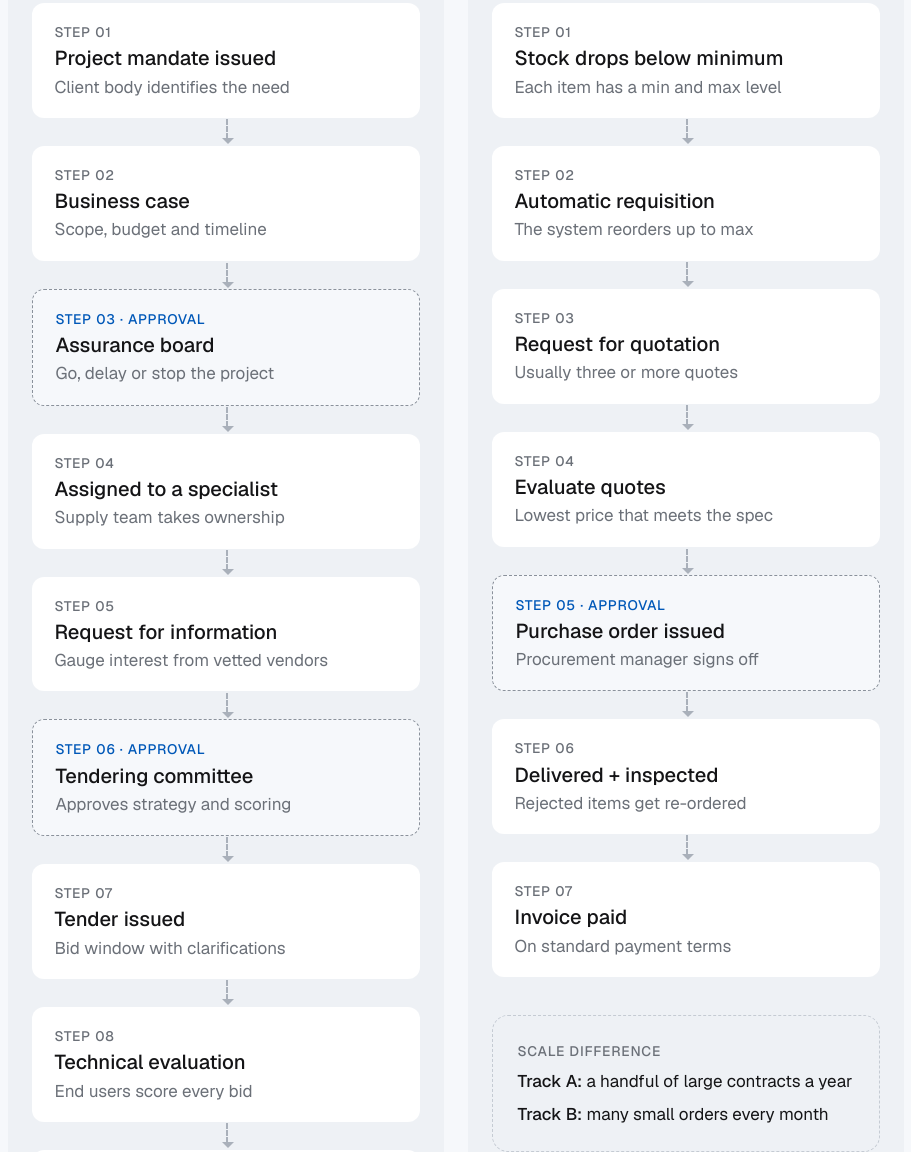
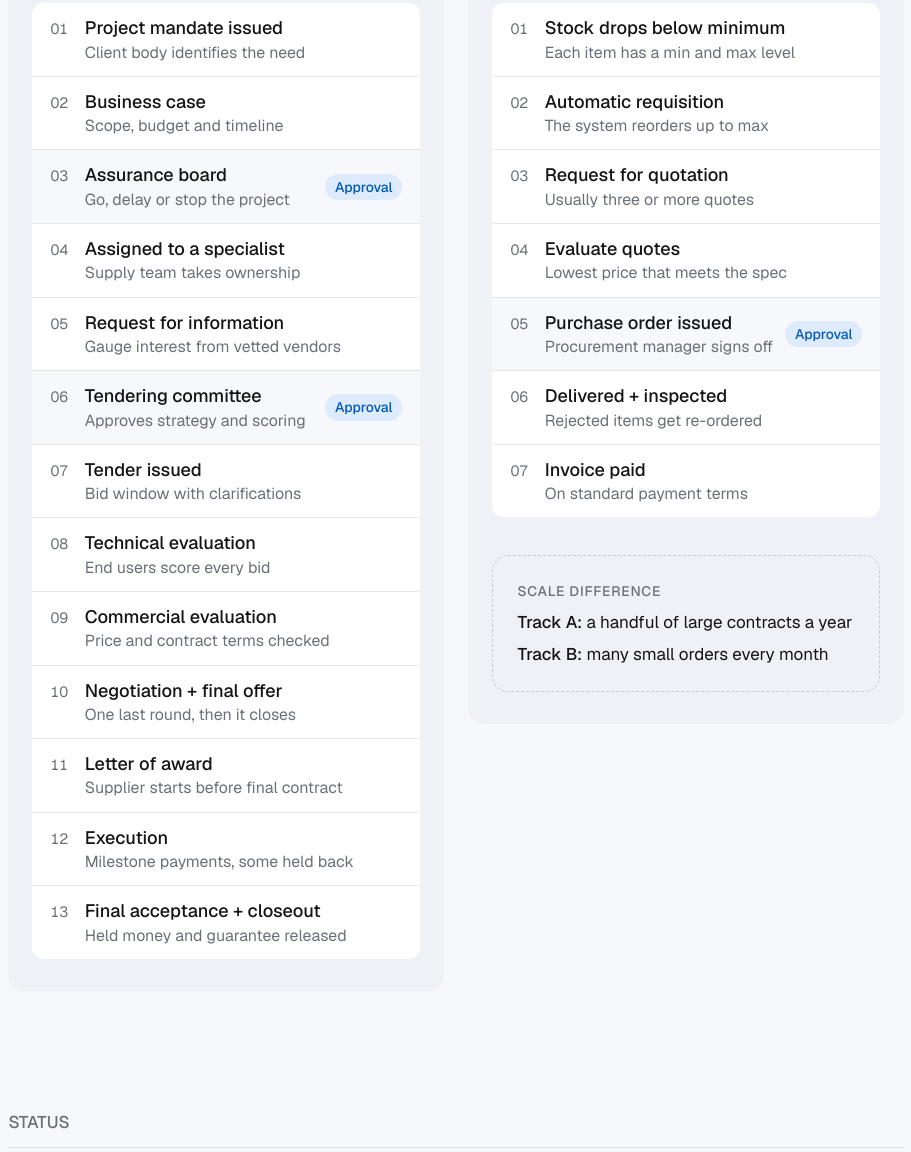
Before and after one commit to camrynrozario6/portfolio-website, a plain HTML site: page procurement.html in a window 1280 px wide. Shown: the part 3988-5140 px from the top of the page, without its empty margins (286-1197 px from the left). Drawn offline with nearby package versions, Linux system fonts and the light colour scheme.

Commit message:
Show procurement flow steps as compact rows
Co-Authored-By: Claude Opus 5.5 <noreply@anthropic.com>
Claude-Session: https://claude.ai/code/session_014gZA4iBpKTsabq1U4AyJYU

```diff
--- a/css/style.css
+++ b/css/style.css
@@ -797,15 +797,15 @@ main.case .flow-illo { display: flex; justify-content: center; margin-bottom: va
 main.case .flow-illo svg { width: 100%; max-width: 320px; height: auto; }
 main.case .flow-track h3 { font-family: var(--serif); font-weight: 400; font-size: 1.6rem; line-height: 1.25; color: var(--primary-brown); }
 main.case .flow-sub { font-size: 1rem; line-height: 1.55; color: var(--secondary-brown); }
-main.case .flow-steps { list-style: none; margin: var(--s3) 0 0; padding: 0; display: flex; flex-direction: column; gap: 28px; }
-main.case .flow-steps li { position: relative; display: flex; flex-direction: column; align-items: flex-start; gap: 2px; padding: 18px 22px; border-radius: 12px; background: #fff; }
-main.case .flow-steps li + li::before { content: ""; position: absolute; left: 50%; top: -27px; height: 20px; border-left: 2px dashed #A9B0BA; }
-main.case .flow-steps li + li::after { content: ""; position: absolute; left: calc(50% - 5px); top: -8px; border: 6px solid transparent; border-top-color: #A9B0BA; border-bottom: 0; margin-left: 0.5px; }
-main.case .flow-steps li.gate { background: rgb(246, 248, 251); border: 1.5px dashed #8A919B; }
-main.case .flow-eyebrow { font-size: 0.8125rem; font-weight: 500; letter-spacing: .06em; text-transform: uppercase; color: var(--secondary-brown); }
-main.case .flow-steps li.gate .flow-eyebrow { color: #0058B8; }
-main.case .flow-title { font-size: 1.1875rem; font-weight: 500; line-height: 1.35; color: var(--primary-brown); }
-main.case .flow-desc { font-size: 1rem; line-height: 1.5; color: var(--secondary-brown); }
+main.case .flow-steps { list-style: none; margin: var(--s3) 0 0; padding: 0; background: #fff; border-radius: 12px; overflow: hidden; }
+main.case .flow-steps li { display: flex; align-items: baseline; gap: 12px; padding: 12px 18px; border-top: 1px solid var(--line); }
+main.case .flow-steps li:first-child { border-top: 0; }
+main.case .flow-steps li.gate { background: rgb(246, 248, 251); }
+main.case .flow-num { flex: none; width: 1.5em; font-size: 0.875rem; color: var(--secondary-brown); font-variant-numeric: tabular-nums; }
+main.case .flow-text { flex: 1; min-width: 0; display: flex; flex-direction: column; gap: 1px; }
+main.case .flow-title { font-size: 1.0625rem; font-weight: 500; line-height: 1.4; color: var(--primary-brown); }
+main.case .flow-desc { font-size: 0.9375rem; line-height: 1.4; color: var(--secondary-brown); }
+main.case .flow-tag { flex: none; align-self: center; padding: 2px 10px; border-radius: 999px; background: rgba(0, 122, 255, 0.1); color: #0058B8; font-size: 0.8125rem; font-weight: 500; white-space: nowrap; }
 main.case .flow-scale { margin-top: var(--s4); padding: var(--s3); border: 1.5px dashed #C5CBD3; border-radius: var(--radius); display: flex; flex-direction: column; gap: 6px; }
 main.case .flow-scale p:not(.evidence-label) { font-size: 1rem; line-height: 1.55; }
 main.case .flow-scale strong { font-weight: 500; }
--- a/procurement.html
+++ b/procurement.html
@@ -23,7 +23,7 @@
   <link rel="preconnect" href="https://fonts.googleapis.com">
   <link rel="preconnect" href="https://fonts.gstatic.com" crossorigin>
   <link href="https://fonts.googleapis.com/css2?family=Caladea:ital,wght@0,400;0,700;1,400&family=Geist:wght@400;500;600&display=swap" rel="stylesheet">
-  <link rel="stylesheet" href="css/style.css?v=20261119c">
+  <link rel="stylesheet" href="css/style.css?v=20261119d">
   <script>/* page-load animation: hide content until it flows in (skipped if reduced motion) */
     if (!matchMedia("(prefers-reduced-motion: reduce)").matches) {
       document.documentElement.classList.add("js-reveal");
@@ -150,19 +150,19 @@
               <h3>Large supply chain projects</h3>
               <p class="flow-sub">Big, one-off projects with a formal tender</p>
               <ol class="flow-steps" aria-label="Steps for large supply chain projects">
-                <li><span class="flow-eyebrow">Step 01</span><span class="flow-title">Project mandate issued</span><span class="flow-desc">Client body identifies the need</span></li>
-                <li><span class="flow-eyebrow">Step 02</span><span class="flow-title">Business case</span><span class="flow-desc">Scope, budget and timeline</span></li>
-                <li class="gate"><span class="flow-eyebrow">Step 03 · Approval</span><span class="flow-title">Assurance board</span><span class="flow-desc">Go, delay or stop the project</span></li>
-                <li><span class="flow-eyebrow">Step 04</span><span class="flow-title">Assigned to a specialist</span><span class="flow-desc">Supply team takes ownership</span></li>
-                <li><span class="flow-eyebrow">Step 05</span><span class="flow-title">Request for information</span><span class="flow-desc">Gauge interest from vetted vendors</span></li>
-                <li class="gate"><span class="flow-eyebrow">Step 06 · Approval</span><span class="flow-title">Tendering committee</span><span class="flow-desc">Approves strategy and scoring</span></li>
-                <li><span class="flow-eyebrow">Step 07</span><span class="flow-title">Tender issued</span><span class="flow-desc">Bid window with clarifications</span></li>
-                <li><span class="flow-eyebrow">Step 08</span><span class="flow-title">Technical evaluation</span><span class="flow-desc">End users score every bid</span></li>
-                <li><span class="flow-eyebrow">Step 09</span><span class="flow-title">Commercial evaluation</span><span class="flow-desc">Price and contract terms checked</span></li>
-                <li><span class="flow-eyebrow">Step 10</span><span class="flow-title">Negotiation + final offer</span><span class="flow-desc">One last round, then it closes</span></li>
-                <li><span class="flow-eyebrow">Step 11</span><span class="flow-title">Letter of award</span><span class="flow-desc">Supplier starts before final contract</span></li>
-                <li><span class="flow-eyebrow">Step 12</span><span class="flow-title">Execution</span><span class="flow-desc">Milestone payments, some held back</span></li>
-                <li><span class="flow-eyebrow">Step 13</span><span class="flow-title">Final acceptance + closeout</span><span class="flow-desc">Held money and guarantee released</span></li>
+                <li><span class="flow-num">01</span><span class="flow-text"><span class="flow-title">Project mandate issued</span><span class="flow-desc">Client body identifies the need</span></span></li>
+                <li><span class="flow-num">02</span><span class="flow-text"><span class="flow-title">Business case</span><span class="flow-desc">Scope, budget and timeline</span></span></li>
+                <li class="gate"><span class="flow-num">03</span><span class="flow-text"><span class="flow-title">Assurance board</span><span class="flow-desc">Go, delay or stop the project</span></span><span class="flow-tag">Approval</span></li>
+                <li><span class="flow-num">04</span><span class="flow-text"><span class="flow-title">Assigned to a specialist</span><span class="flow-desc">Supply team takes ownership</span></span></li>
+                <li><span class="flow-num">05</span><span class="flow-text"><span class="flow-title">Request for information</span><span class="flow-desc">Gauge interest from vetted vendors</span></span></li>
+                <li class="gate"><span class="flow-num">06</span><span class="flow-text"><span class="flow-title">Tendering committee</span><span class="flow-desc">Approves strategy and scoring</span></span><span class="flow-tag">Approval</span></li>
+                <li><span class="flow-num">07</span><span class="flow-text"><span class="flow-title">Tender issued</span><span class="flow-desc">Bid window with clarifications</span></span></li>
+                <li><span class="flow-num">08</span><span class="flow-text"><span class="flow-title">Technical evaluation</span><span class="flow-desc">End users score every bid</span></span></li>
+                <li><span class="flow-num">09</span><span class="flow-text"><span class="flow-title">Commercial evaluation</span><span class="flow-desc">Price and contract terms checked</span></span></li>
+                <li><span class="flow-num">10</span><span class="flow-text"><span class="flow-title">Negotiation + final offer</span><span class="flow-desc">One last round, then it closes</span></span></li>
+                <li><span class="flow-num">11</span><span class="flow-text"><span class="flow-title">Letter of award</span><span class="flow-desc">Supplier starts before final contract</span></span></li>
+                <li><span class="flow-num">12</span><span class="flow-text"><span class="flow-title">Execution</span><span class="flow-desc">Milestone payments, some held back</span></span></li>
+                <li><span class="flow-num">13</span><span class="flow-text"><span class="flow-title">Final acceptance + closeout</span><span class="flow-desc">Held money and guarantee released</span></span></li>
               </ol>
             </div>
             <div class="flow-track">
@@ -171,13 +171,13 @@
               <h3>Small companies</h3>
               <p class="flow-sub">Routine purchase orders for everyday supplies</p>
               <ol class="flow-steps" aria-label="Steps for small companies">
-                <li><span class="flow-eyebrow">Step 01</span><span class="flow-title">Stock drops below minimum</span><span class="flow-desc">Each item has a min and max level</span></li>
-                <li><span class="flow-eyebrow">Step 02</span><span class="flow-title">Automatic requisition</span><span class="flow-desc">The system reorders up to max</span></li>
-                <li><span class="flow-eyebrow">Step 03</span><span class="flow-title">Request for quotation</span><span class="flow-desc">Usually three or more quotes</span></li>
-                <li><span class="flow-eyebrow">Step 04</span><span class="flow-title">Evaluate quotes</span><span class="flow-desc">Lowest price that meets the spec</span></li>
-                <li class="gate"><span class="flow-eyebrow">Step 05 · Approval</span><span class="flow-title">Purchase order issued</span><span class="flow-desc">Procurement manager signs off</span></li>
-                <li><span class="flow-eyebrow">Step 06</span><span class="flow-title">Delivered + inspected</span><span class="flow-desc">Rejected items get re-ordered</span></li>
-                <li><span class="flow-eyebrow">Step 07</span><span class="flow-title">Invoice paid</span><span class="flow-desc">On standard payment terms</span></li>
+                <li><span class="flow-num">01</span><span class="flow-text"><span class="flow-title">Stock drops below minimum</span><span class="flow-desc">Each item has a min and max level</span></span></li>
+                <li><span class="flow-num">02</span><span class="flow-text"><span class="flow-title">Automatic requisition</span><span class="flow-desc">The system reorders up to max</span></span></li>
+                <li><span class="flow-num">03</span><span class="flow-text"><span class="flow-title">Request for quotation</span><span class="flow-desc">Usually three or more quotes</span></span></li>
+                <li><span class="flow-num">04</span><span class="flow-text"><span class="flow-title">Evaluate quotes</span><span class="flow-desc">Lowest price that meets the spec</span></span></li>
+                <li class="gate"><span class="flow-num">05</span><span class="flow-text"><span class="flow-title">Purchase order issued</span><span class="flow-desc">Procurement manager signs off</span></span><span class="flow-tag">Approval</span></li>
+                <li><span class="flow-num">06</span><span class="flow-text"><span class="flow-title">Delivered + inspected</span><span class="flow-desc">Rejected items get re-ordered</span></span></li>
+                <li><span class="flow-num">07</span><span class="flow-text"><span class="flow-title">Invoice paid</span><span class="flow-desc">On standard payment terms</span></span></li>
               </ol>
               <div class="flow-scale">
                 <p class="evidence-label">Scale difference</p>
```
